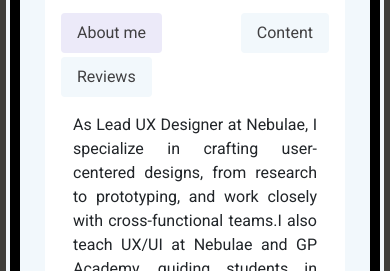
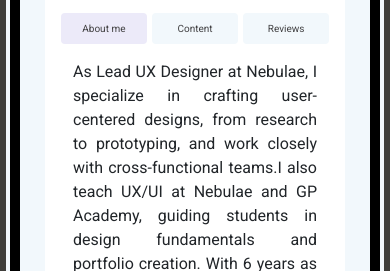
Before and after one commit to arefinMilen/Figma-to-web-responsive-design, a plain HTML site: page index.html in a window 390 px wide. Shown: the part 573-844 px from the top of the page. Drawn offline with nearby package versions, Linux system fonts and the light colour scheme.

Commit message:
update nav-item font-size for better view below screen 410px

```diff
--- a/style.css
+++ b/style.css
@@ -52,14 +52,6 @@ top: 40px; */
 .time{
     margin-left: 43px;
 }
-/* .nav-2 ul ,.profile ul{
-    list-style: none;
-    text-decoration: none;
-    display: flex;
-    justify-content: space-between;
-    margin-right: 20px;
-    margin-top: 20px;
-    /* border: 1px solid; */
 
 
 .profile{
@@ -70,24 +62,17 @@ top: 40px; */
     margin-top: 55px;
 
 }
-/* .profile ul{
-    border: 1px solid;
-} */
+
 .profile-photo
 {
-     /* position: absolute; */
-    /* display: flex; */
-    /* align-items: center;
-    justify-content: center; */
+
     border: 5px solid rgba(236, 234, 249, 1);
     border-radius: 12px;
-    /* margin-left: 145px; */
     margin-top: -35px;
 
 }
 .left-arrow{
-    /* border: 1px solid; */
-    /* margin-left: -10px; */
+
     padding-inline: 35px;
     margin-top: 60px !important;
 }
@@ -98,7 +83,6 @@ top: 40px; */
 .love-img{
 
  background-color: linear-gradient(146.94deg, #0720FF 19.71%, #9018CD 49.3%, #B316C0 81.35%);
-/* border: 1px solid; */
 
 }
 
@@ -107,7 +91,7 @@ top: 40px; */
 }
 .profile .btn-style
 {
-    /* border: 5px solid red; */
+
     width: 82px;
     height: 36px;
     padding: 0 5px;
@@ -145,7 +129,7 @@ background-color: #F2F8FC;
     /* background-color: #ECEAF9; */
    /* color: black; */
 
-    /* border: 1px solid; */
+    /* border: 1px solid black; */
 }
 /* .btn-pro-info{
     border: 1px solid ;
@@ -185,3 +169,14 @@ a .enroll-footer{
     padding: 2px;
     width: 35%;
 }
+
+@media (max-width:410px) {
+    .nav-item{
+        /* border: 1px solid red; */
+        width: 32%;
+        font-size: 10px;
+    }
+    /* .nav{
+        border: 1px solid black;
+    } */
+}
```
